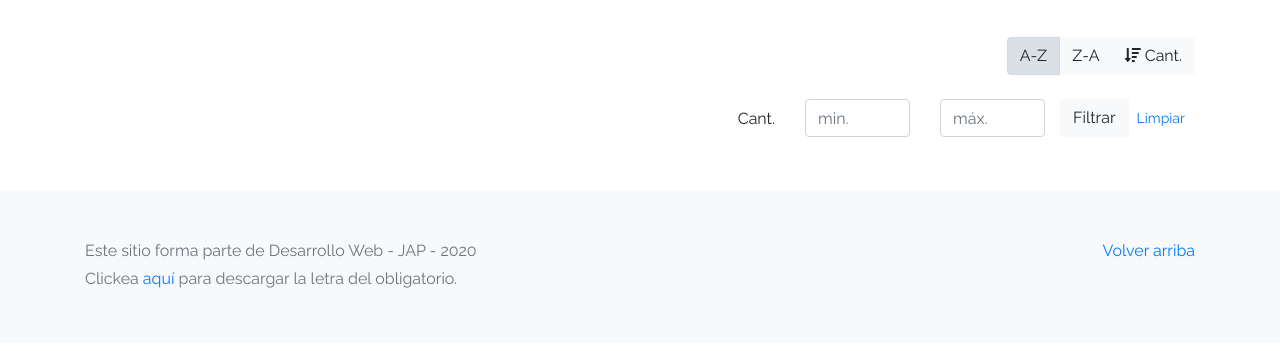
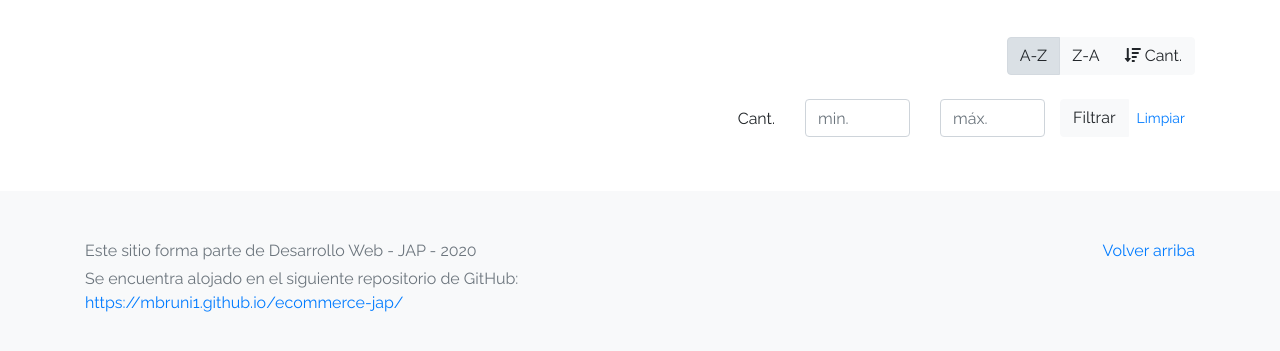
Before and after one commit to mbruni1/ecommerce-jap, a plain HTML site: page categories.html in a window 1280 px wide. Shown: the part 151-502 px from the top of the page. Drawn offline with Linux system fonts and the light colour scheme; no server answers.

Commit message:
se cambio link al final y se coloco link del repositorio

```diff
--- a/categories.html
+++ b/categories.html
@@ -79,7 +79,7 @@
           <a href="#">Volver arriba</a>
         </p>
         <p>Este sitio forma parte de Desarrollo Web - JAP - 2020</p>
-        <p>Clickea <a target="_blank" href="Letra.pdf">aquí</a> para descargar la letra del obligatorio.</p>
+        <p>Se encuentra alojado en el siguiente repositorio de GitHub: <br> <a target="_blank" href= "https://mbruni1.github.io/ecommerce-jap" >https://mbruni1.github.io/ecommerce-jap/</a></p>
       </div>
     </footer>
     <div id="spinner-wrapper"><div class="lds-ring"><div></div><div></div><div></div><div></div></div></div>
```
Also changed, not shown: category-info.html (+1 -1 lines), my-profile.html (+1 -1 lines), product-info.html (+1 -1 lines), products.html (+1 -1 lines), sell.html (+1 -1 lines).
